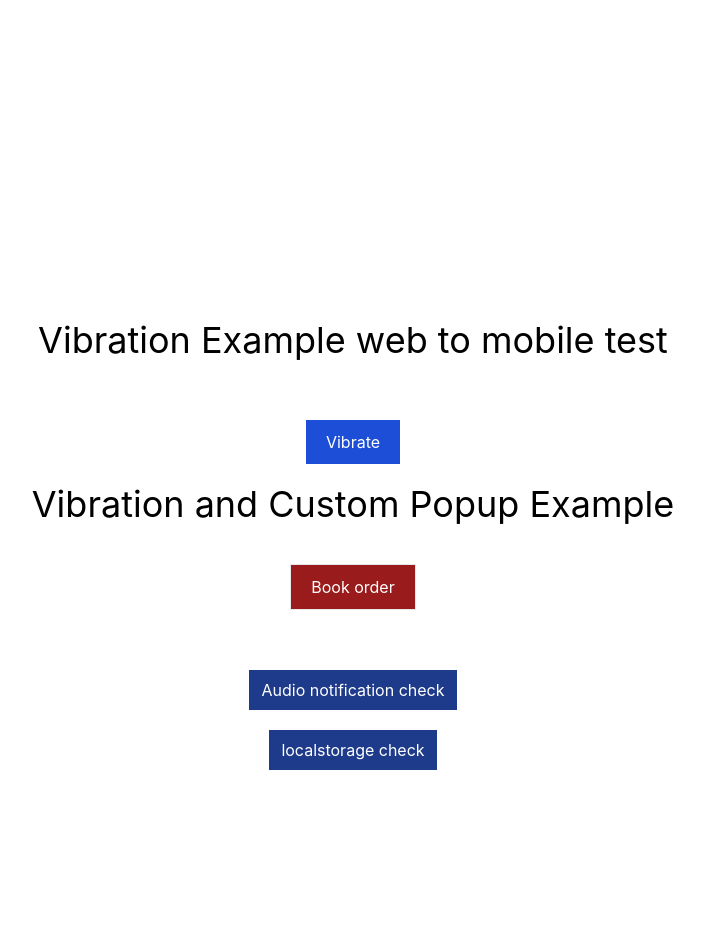
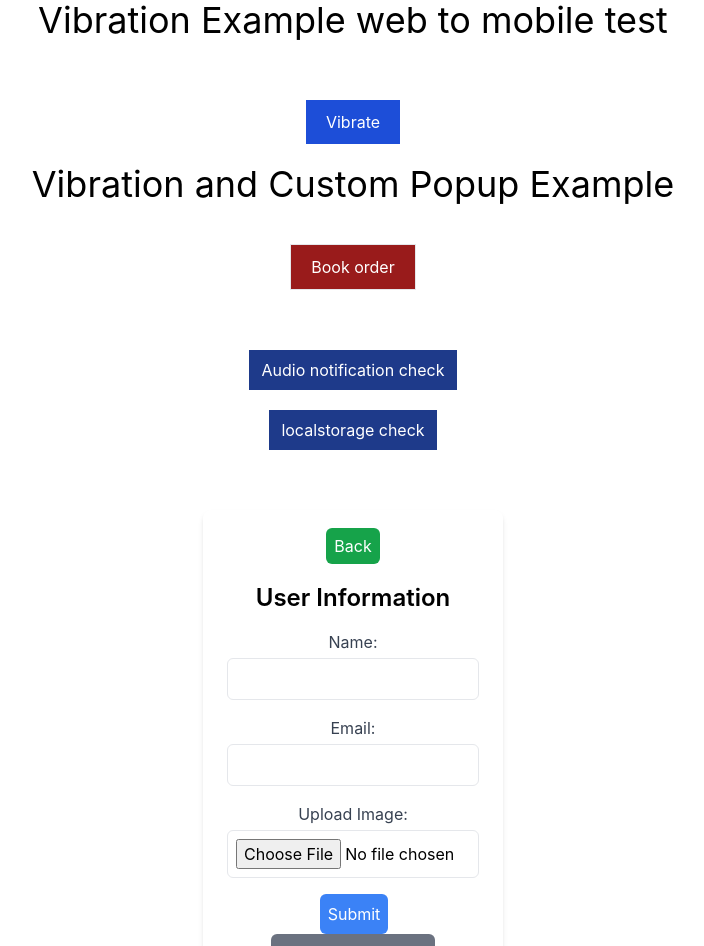
Before and after one commit to badugurahul/mainmyapptest, a React (Create React App) app: page / in a window 1280 px wide. Shown: the top 946 px of the page, without its empty margins (287-991 px from the left). Before the commit the page ends 800 px from the top, so only its background shows below. Built offline with nearby package versions, Linux system fonts and the light colour scheme.

Commit message:
latestloc

```diff
--- a/public/index.html
+++ b/public/index.html
@@ -4,7 +4,8 @@
 <head>
   <meta charset="utf-8" />
   <link rel="icon" href="%PUBLIC_URL%/favicon.ico" />
-  <meta name="viewport" content="width=device-width, initial-scale=1" />
+  <!-- <meta name="viewport" content="width=device-width, initial-scale=1" /> -->
+  <meta name="viewport" content="width=device-width, initial-scale=1, maximum-scale=1, user-scalable=no">
   <meta name="theme-color" content="#000000" />
   <meta name="description" content="Web site created using create-react-app" />
   <link rel="apple-touch-icon" href="%PUBLIC_URL%/logo192.png" />
--- a/src/Localstorage.jsx
+++ b/src/Localstorage.jsx
@@ -48,8 +48,9 @@ const Localstorage = () => {
    }, [] );
 
    return (
-      <div className="max-w-md mx-auto mt-10 p-6 bg-white rounded-lg shadow-md">
-
+      <>
+         {/* <div className='bg-green-400 w-auto '> */}
+         <div className="w-[300px] mt-10 p-6 bg-white rounded-lg shadow-md">
             <Link to={'/'} className='p-2 rounded-md bg-green-600 text-white'>Back</Link>
             <h2 className="text-2xl font-semibold mb-4 mt-6">User Information</h2>
             <div className="mb-4">
@@ -109,7 +110,10 @@ const Localstorage = () => {
                   <img src={displayInfo.image} alt="User" className="max-w-full mt-2" />
                </div>
             )}
+            {/* </div> */}
          </div>
+
+      </>
 
    );
 }
--- a/src/Main.jsx
+++ b/src/Main.jsx
@@ -1,5 +1,6 @@
 import React, { useState, useEffect } from 'react';
 import { Link } from 'react-router-dom';
+import Localstorage from './Localstorage';
 
 const Main = () => {
    const vibrateDevice1 = () => {
@@ -42,7 +43,7 @@ const Main = () => {
 
    // }
    return (
-      <div className='w-screen mt-80 gap-5 text-center flex  flex-col justify-content-center  items-center '>
+      <div className='w-screen  gap-5 text-center flex  flex-col justify-content-center  items-center '>
          {/* <Nofication /> */}
          <h1 className='text-4xl  mb-10'>Vibration Example web to mobile test </h1>
          <button onClick={vibrateDevice1} className='text-white bg-blue-700'>Vibrate</button>
@@ -66,6 +67,8 @@ const Main = () => {
          <Link to='/audio' className='px-3 py-2 bg-blue-900 text-white'>Audio notification check</Link>
 
          <Link to='/l' className='px-3 py-2 bg-blue-900 text-white'>localstorage check</Link>
+
+         <Localstorage />
       </div>
    )
 }
```
Lines whose indentation alone changed are shown as unchanged.
